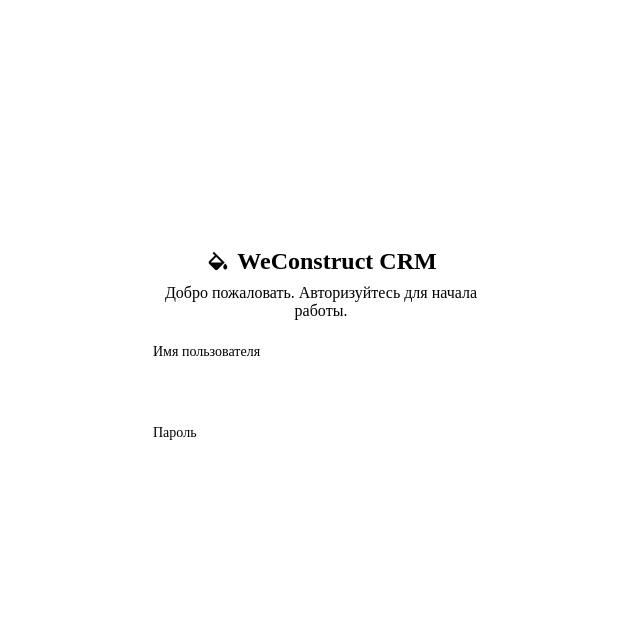
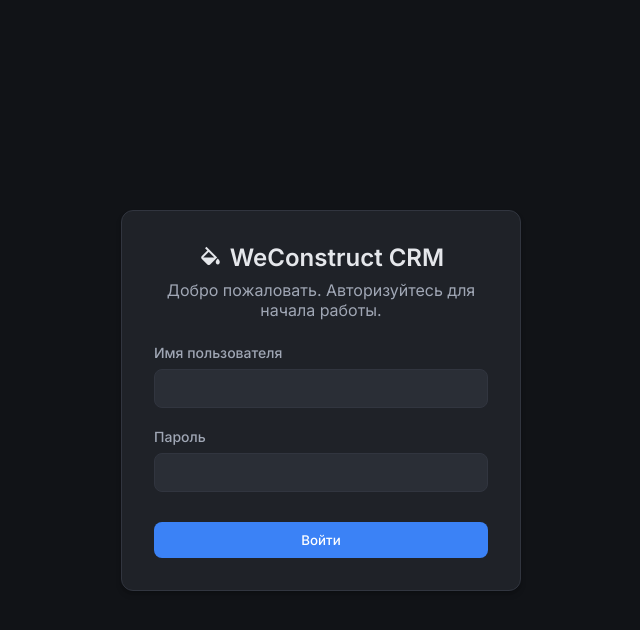
Before and after one commit to jamshid-muxsinov/weconstruct-website, a Python web app: template src/templates/admin/login.html in a window 1280 px wide. Shown: the top 630 px of the page, without its empty margins (319-959 px from the left). Run offline with Jinja, Linux system fonts and the light colour scheme; the template is opened without the code that fills it, so the values that code supplies are empty.

Commit message:
12.32 fix

```diff
--- a/src/static/css/crm.css
+++ b/src/static/css/crm.css
@@ -1,4 +1,3 @@
---- START OF FILE crm.css ---
 @import url('https://fonts.googleapis.com/css2?family=Inter:wght@400;500;600;700&display=swap');
 
 /* ==========================================================================
--- a/src/static/js/crm.js
+++ b/src/static/js/crm.js
@@ -1,4 +1,4 @@
---- START OF FILE crm.js ---
+
 document.addEventListener('DOMContentLoaded', function() {
 
     const csrfToken = document.querySelector('meta[name="csrf-token"]')?.getAttribute('content') || '';
```
